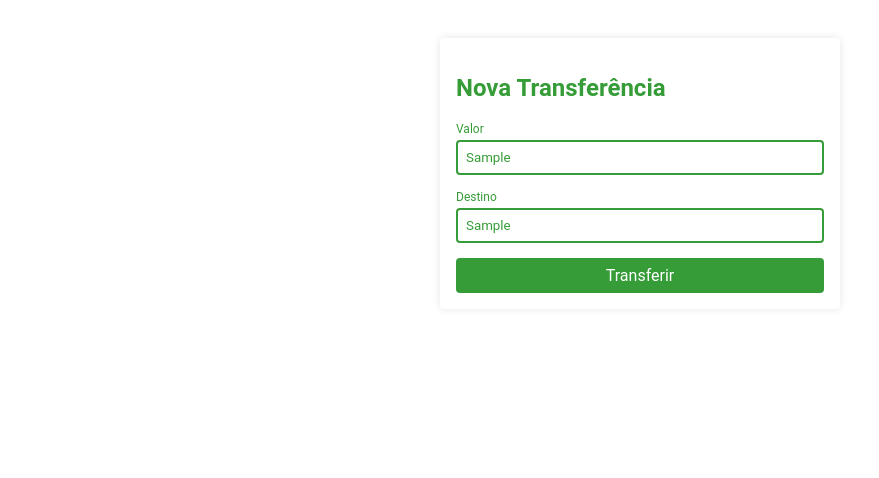
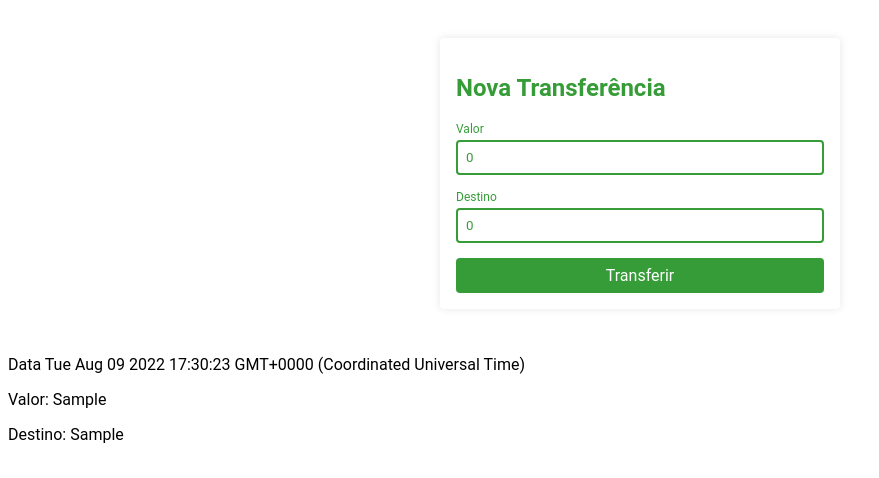
Before and after one commit to AzevedoGabriel/bytebank, an Angular app: page / in a window 1280 px wide. Both pictures are taken after typing "Sample", "Sample" into the empty fields and a click on the button "Transferir". Shown: the top 478 px of the page, without its empty margins (0-879 px from the left). Built offline with nearby package versions, Linux system fonts and the light colour scheme.

Commit message:
dados no componente extrato

```diff
--- a/src/app/app.component.html
+++ b/src/app/app.component.html
@@ -1 +1,5 @@
-<app-nova-transferencia></app-nova-transferencia>
+<app-nova-transferencia
+  (aoTransferir)="transferir($event)"
+></app-nova-transferencia>
+
+<app-extrato [transferencias]="transferencias"></app-extrato>
--- a/src/app/app.component.ts
+++ b/src/app/app.component.ts
@@ -7,4 +7,11 @@
 })
 export class AppComponent {
   title = 'bytebank';
+  transferencias: any[] = [];
+
+  transferir($event){
+    console.log($event);
+    const transferencia = {...$event, data: new Date()};
+    this.transferencias.push(transferencia);
+  }
 }
--- a/src/app/app.module.ts
+++ b/src/app/app.module.ts
@@ -4,11 +4,13 @@
 
 import { AppComponent } from './app.component';
 import { FormsModule } from '@angular/forms';
+import { ExtratoComponent } from './extrato/extrato.component';
 
 @NgModule({
   declarations: [
     AppComponent,
-    NovaTransferComponent
+    NovaTransferComponent,
+    ExtratoComponent
   ],
   imports: [
     BrowserModule,
--- /dev/null
+++ b/src/app/extrato/extrato.component.html
@@ -0,0 +1,5 @@
+<div *ngFor="let transferencia of transferencias">
+  <p>Data {{transferencia?.data}}</p>
+  <p>Valor: {{transferencia?.valor}}</p>
+  <p>Destino: {{transferencia?.destino}}</p>
+</div>
--- /dev/null
+++ b/src/app/extrato/extrato.component.ts
@@ -0,0 +1,17 @@
+import { Component, OnInit, Input } from '@angular/core';
+
+@Component({
+  selector: 'app-extrato',
+  templateUrl: './extrato.component.html',
+  styleUrls: ['./extrato.component.scss']
+})
+export class ExtratoComponent implements OnInit {
+
+  @Input() transferencias: any[];
+
+  constructor() { }
+
+  ngOnInit(): void {
+  }
+
+}
--- a/src/app/nova-transfer/nova-transfer.component.ts
+++ b/src/app/nova-transfer/nova-transfer.component.ts
@@ -1,4 +1,4 @@
-import { Component } from "@angular/core";
+import { Component, EventEmitter, Output } from "@angular/core";
 
 @Component({
     selector:'app-nova-transferencia',
@@ -7,12 +7,22 @@
 })
 export class NovaTransferComponent{
 
+  @Output() aoTransferir = new EventEmitter<any>();
+
   valor: number;
   destino: number;
 
   transferir(){
     console.log('Solicitado Nova Transferência');
-    console.log('Valor: ', this.valor);
-    console.log('Destino: ', this.destino);
+
+    const valorEmitir = { valor: this.valor, destino: this.destino };
+    this.aoTransferir.emit(valorEmitir);
+
+    this.limparCampos();
+  }
+
+  limparCampos(){
+    this.valor = 0;
+    this.destino = 0;
   }
 }
```
Also changed, not shown: src/app/extrato/extrato.component.scss (added), 1 other file (tests, documents, lock files or other folders).
